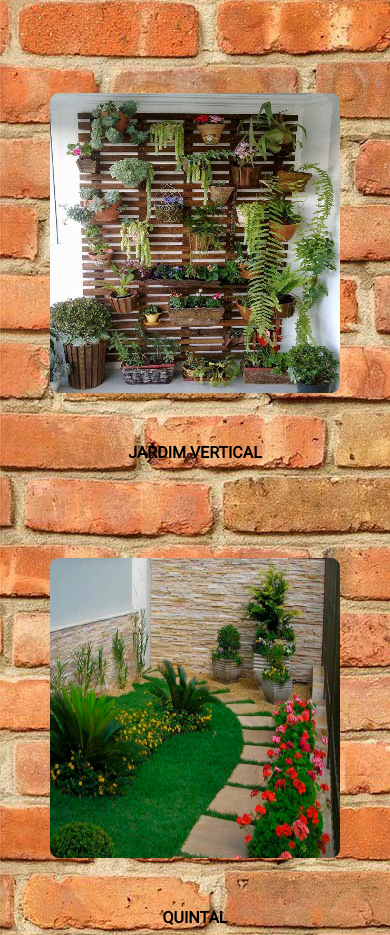
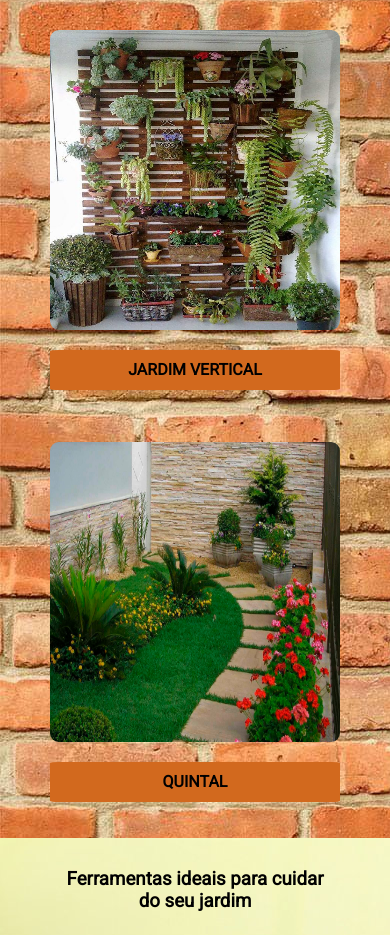
Before and after one commit to Clemilsonchaves/jardim-bom, a plain HTML site: page index.html in a window 390 px wide. Shown: the part 3451-4386 px from the top of the page. Drawn offline with nearby package versions, Linux system fonts and the light colour scheme.

Commit message:
atualizando a responsividade

```diff
--- a/index.html
+++ b/index.html
@@ -96,18 +96,18 @@
 
         <section id="container">
 
-            <div>
-                <img class="card" src="./assets/jardim-suspenso.jpg" alt="">
+            <div  class="card">
+                <img src="./assets/jardim-suspenso.jpg" alt="">
                 <p>JARDIM SUSPENSO</p>
             </div>
 
-            <div>
-                <img class="card" src="./assets/jardim-vertical.jpg" alt="">
+            <div  class="card">
+                <img src="./assets/jardim-vertical.jpg" alt="">
                 <p>JARDIM VERTICAL</p>
             </div>
 
-            <div>
-                <img class="card" src="./assets/quintal.jpg" alt="">
+            <div  class="card">
+                <img src="./assets/quintal.jpg" alt="">
                 <p>QUINTAL</p>
             </div>
 
@@ -238,7 +238,7 @@
         </div>
 
         <div class="form">
-            <form action="https://formsubmit.co/patissierdoces@gmail.com" method="POST">
+            <form action="https://formsubmit.co/jardimbom23@gmail.com" method="POST">
                 <h2 class="form-h2">Faça sua Perguta ou Sugestão</h2>
 
                 <input type="hidden" name="_next" target="_blank" value="https://clemilsonchaves.github.io/pagina-agradecimentos/">
@@ -270,7 +270,7 @@
                 <a href="https://instagram.com/jar_dimbom" target="_blank">
                 <ion-icon name="logo-instagram"></ion-icon>
                 </a>
-                <a href="https://www.facebook.com/settings?tab=profile&section=username" target="_blank">
+                <a href="https://www.facebook.com/jardimbom" target="_blank">
                 <ion-icon name="logo-facebook"></ion-icon>
                 </a>
                 <a href="https://api.whatsapp.com/send?phone=5511952838766" target="_blank">
--- a/style.css
+++ b/style.css
@@ -185,40 +185,56 @@ img:hover {
 }
 
 #container {
+
         background: url("./assets/bg-tijolo.jpg");
         width: 100%;
         min-width: 320px;
-    padding:  10px 10px;
-    font-family: 'Roboto', sans-serif;
-    color: black;
-    display:flex;
-    flex-direction: row;
-    justify-content: space-around;
-    flex-wrap: wrap;
-    gap: 50px;
-    margin-bottom: px;
-    margin-top: 0;
+        height: 100%;
+        display: flex;
+        justify-content: center;
+        align-items: center;
         border: none;
  }
 
-.card  {
+ #container img {
+    display: flex;
+    justify-content: center;
+    align-items: center;
+    margin: auto;
+    margin-bottom: 20px;
     width: 290px;
     height: 300px;
+    border: none;
     border-radius: 3%;
-    margin: 30px;
-    margin-left: 40px;
     gap: 20px;
+ }
+
+ .card {
+    width: 60%;
+    height: 40%;
+    text-align: center;
+    line-height: 100px;
+    margin-top: 40px;
+    gap: 20;
+}
+
+#container p {
+    display: flex;
+    justify-content: center;
+    align-items: center;
+    border-radius: 3%;
+    font-family: 'roboto', sans-serif;
+    font-weight: 900;
+    background: #D2691E;
+    width: 290px;
+    height: 40px;
+    margin: auto;
+    margin-bottom: 20px;
+    padding: 20px 30;
+
 
 
 }
-
-#container p {
-    text-align: center;
-    margin-bottom: 30px;
-    margin-top: 30px ;
-    font-weight: 700;
-}
-
 .ferramentas {
     background: url("./assets/bg-grama.jpg");
     padding: 142px 20px 20px;
@@ -382,7 +398,7 @@ button:active {
 }
 
 .form {
-    background-color: #556B2F;
+    background-color: #9ACD32;
     padding: 30px 30px;
 }
 .form-h2 {
@@ -533,12 +549,36 @@ footer {
         left: 0;
     }
 
+    .main {
+        max-width: 100%;
+        max-height: 80%;
+        margin-left: 100% auto;
+        margin-right: auto;
+}
+    .main-div {
+        margin-left: 100% auto;
+        padding: 50px 20px;
+
+    }
+
+    #container {
+        display: flex;
+        flex-direction: column;
+        justify-content: space-around;
+        max-width: 100%;
+        max-height: 80%;
+        margin-left: 100% auto;
+        margin-right: auto;
+    }
+
     .card {
         max-width: 100%;
+        width: 100%;
         max-height:80%;
         margin: 16px;
-        margin-left: auto;
-        margin-right: auto;
+        margin-left: 16px;
+        margin-right: 16px;
+        margin-bottom: 16px;
     }
 
     #container  p {
@@ -547,34 +587,8 @@ footer {
 
 
 
-    .form {
-        display: flex;
-        justify-content: center;
-        max-width: 100%;
-        max-height:80%;
-        width: 100%;
-        margin-left: 100% auto;
-        margin-right: auto;
-    }
 
-    .form form {
-        width: 80%;
-        margin: 60px 30px;
-        padding: 20px 20px;
 
-    }
-
-    .main {
-        max-width: 100%;
-        max-height: 80%;
-        margin-left: 100%auto;
-        margin-right: auto;
-}
-    .main-div {
-        margin-left: 100% auto;
-        padding: 50px 20px;
-
-    }
     .ferramentas  {
         max-width: 100%;
         max-height: 80%;
```
Lines whose indentation alone changed are shown as unchanged.
